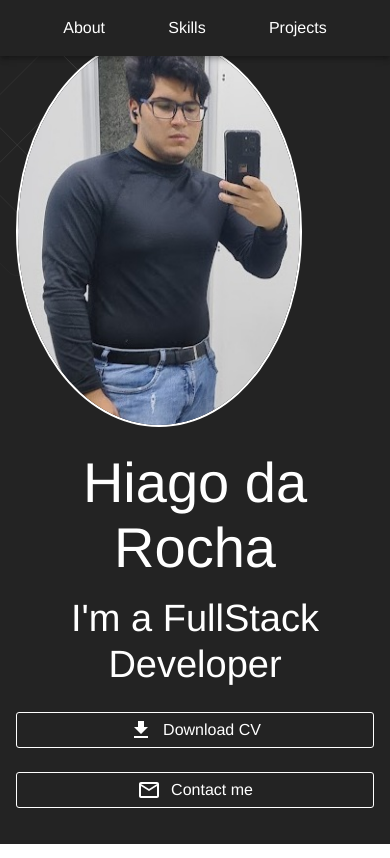
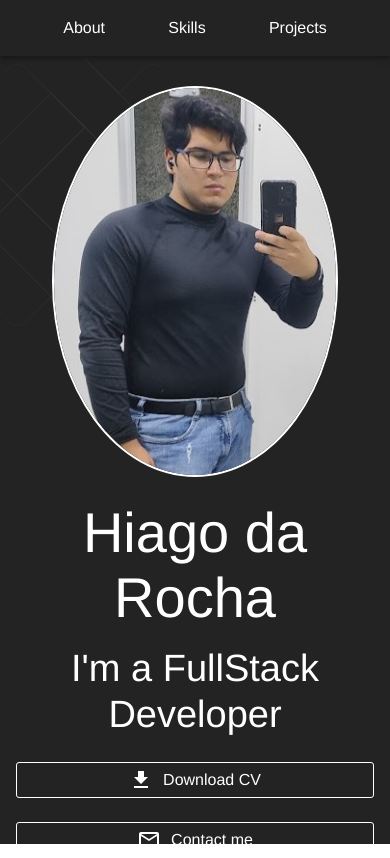
Before and after one commit to HiagoDaRocha/my-portfolio, a React (Vite) app: page / in a window 390 px wide. Built offline with nearby package versions, Linux system fonts and the light colour scheme.

Commit message:
fix: Hero component UI

```diff
--- a/src/pages/Home/sections/Hero/Hero.tsx
+++ b/src/pages/Home/sections/Hero/Hero.tsx
@@ -11,8 +11,14 @@ const Hero = () => {
         backgroundColor: theme.palette.primary.main,
         height: "100vh",
         display: "flex",
-        alignItems: "center"
-    }));
+        alignItems: "center",
+        [theme.breakpoints.up("xs")]: { // <= mobile
+            paddingTop: "100px"
+        },
+        [theme.breakpoints.up("md")]: { // >=mobile
+            paddingTop: "0",
+        },
+        }));
 
     const StyledImg = styled("img")(() => ({
         width: "80%",
@@ -31,7 +37,7 @@ const Hero = () => {
                                 <Box position="absolute" width={"100%"} top={-70} right={110}>
                                     <AnimatedBackground />
                                 </Box>
-                                <Box position="relative"><StyledImg src={Avatar} /></Box>
+                                <Box position="relative" textAlign="center"><StyledImg src={Avatar} /></Box>
                                 </Box>
 
                         </Grid>
```
